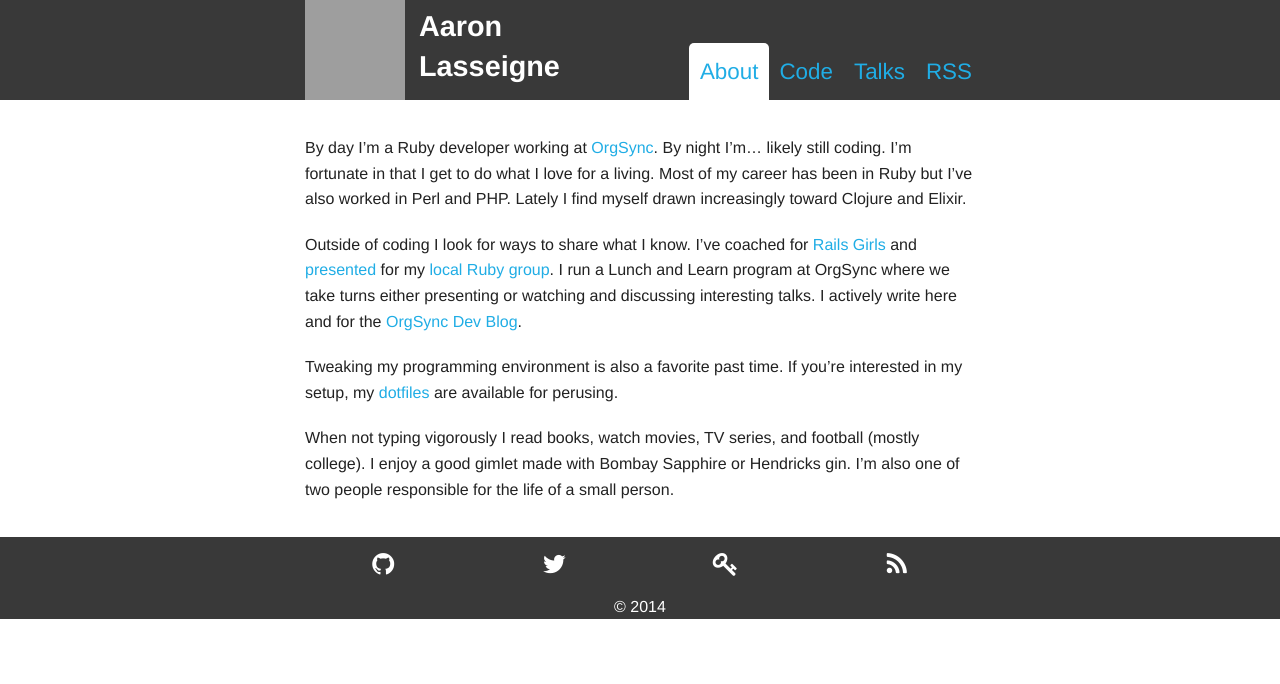
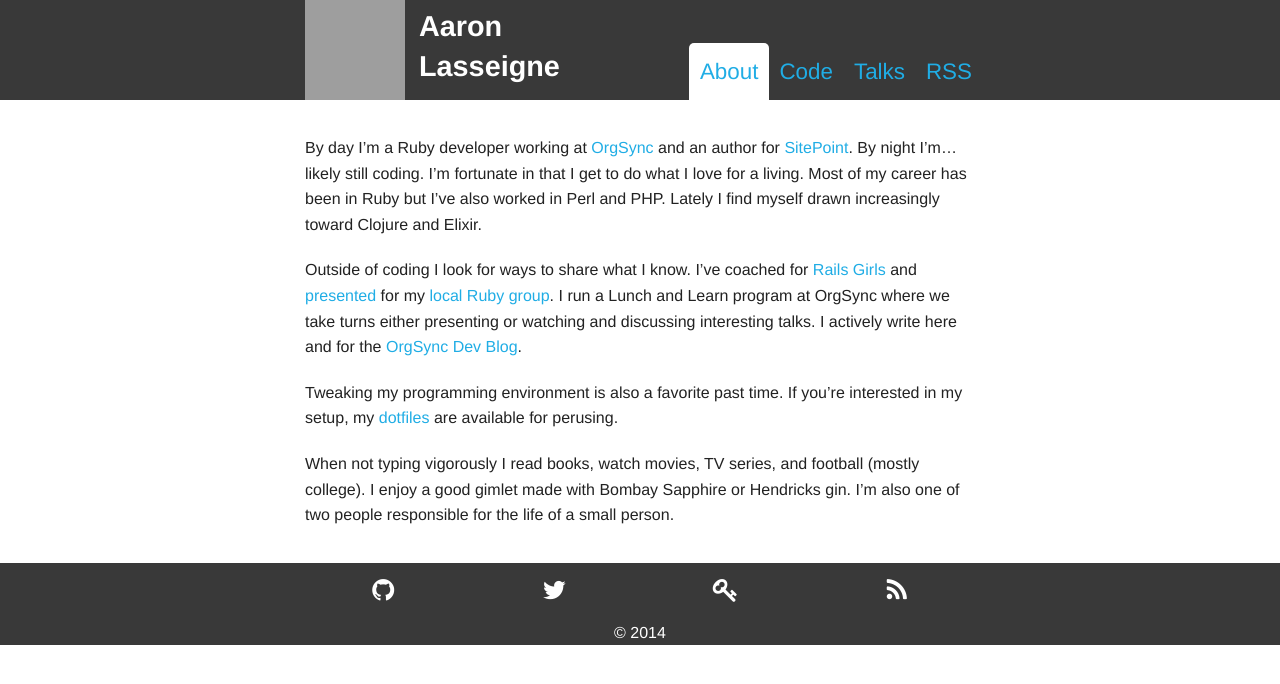
Before and after one commit to AaronLasseigne/aaronlasseigne.github.com, a Jekyll site: the page built from about.md, in a window 1280 px wide, cut to the strip 0-684 px from the top of the page. Built offline with Jekyll 4.4.1, drawn with Linux system fonts in a browser that asks for light colours; grey boxes are pictures that could not be loaded.

Commit message:
mention writing for SitePoint in my about section

```diff
--- a/about.md
+++ b/about.md
@@ -5,7 +5,7 @@ class: about
 
 <p style="margin-top:0.9375em"></p>
 
-By day I'm a Ruby developer working at [OrgSync][1].
+By day I'm a Ruby developer working at [OrgSync][1] and an author for [SitePoint][7].
 By night I'm... likely still coding.
 I'm fortunate in that I get to do what I love for a living.
 Most of my career has been in Ruby but I've also worked in Perl and PHP.
```
Also changed, not shown: other parts of about.md (+1 -0 lines).
